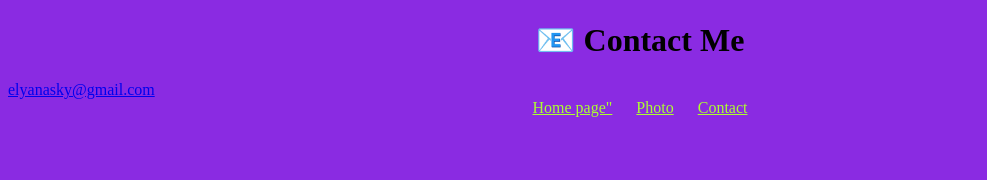
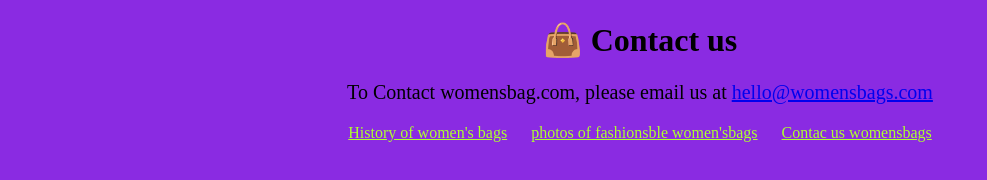
Before and after one commit to lyanasky/multiple-pages-static-website, a plain HTML site: page contact.html in a window 1280 px wide. Shown: the whole page, without its empty margins (0-987 px from the left). Drawn offline with Linux system fonts and the light colour scheme.

Commit message:
made the website SEO friendly

```diff
--- a/contact.html
+++ b/contact.html
@@ -5,17 +5,26 @@
     <meta http-equiv="X-UA-Compatible" content="IE=edge" />
     <meta name="viewport" content="width=device-width, initial-scale=1.0" />
     <link rel="stylesheet" href="/css/styles.css" />
+    <title>Contact us- womensbags.com</title>
+    <meta
+      name="description"
+      content="Contact womensbag.com to learn more about womensbags"
+    />
+  </head>
 
-    <title>Contact page</title>
-  </head>
   <body>
-    <h1 class="email-contact">📧 Contact Me</h1>
-    <a href="mailto:elyanasky@gmail.com" class="email">elyanasky@gmail.com</a>
+    <h1>👜 Contact us</h1>
+    <p>
+      To Contact womensbag.com, please email us at
 
+      <a href="mailto:hello@womensbags.com" title="contact us by email"
+        >hello@womensbags.com</a
+      >
+    </p>
     <footer>
-      <a href="/">Home page"</a>
-      <a href="/photo.html">Photo</a>
-      <a href="/contact.html">Contact</a>
+      <a href="/">History of women's bags</a>
+      <a href="/photo.html">photos of fashionsble women'sbags</a>
+      <a href="/contact.html">Contac us womensbags</a>
     </footer>
   </body>
 </html>
```
Also changed, not shown: index.html (+9 -5 lines), photo.html (+13 -5 lines).
